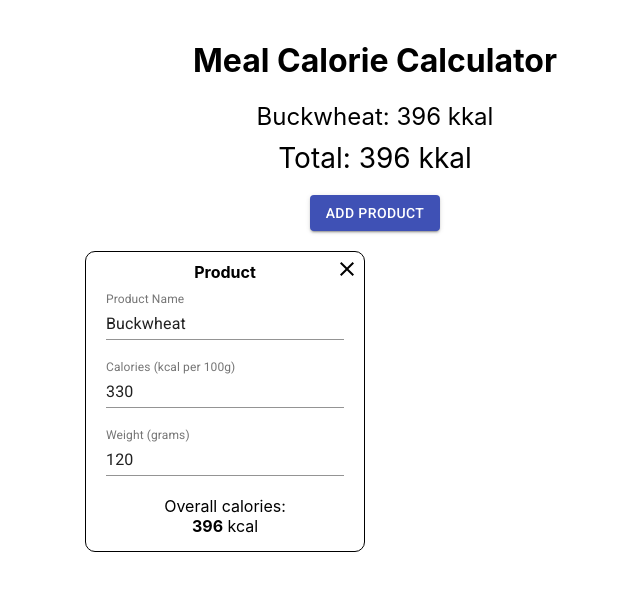
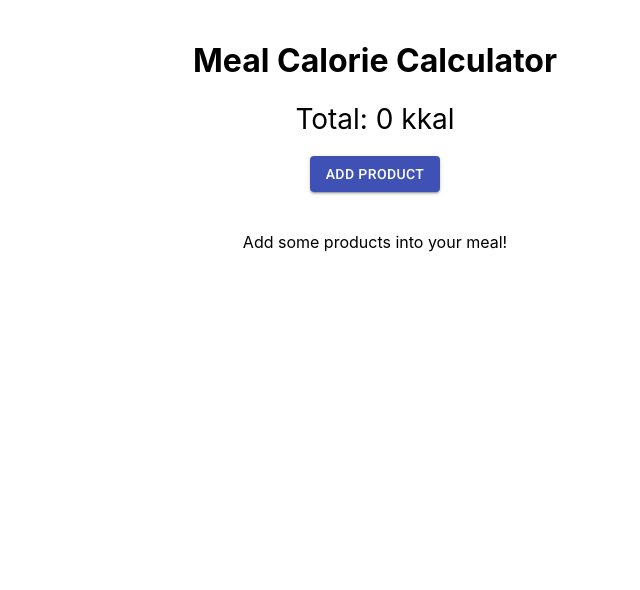
Before and after one commit to volodfast/react-calorie-calc, a React (Create React App) app: page / in a window 1280 px wide. Shown: the top 590 px of the page, without its empty margins (265-905 px from the left). Built offline with nearby package versions, Linux system fonts and the light colour scheme.

Commit message:
Remove initial product list placeholder

```diff
--- a/src/modules/meal/containers/MealCalorieCalculator/MealCalorieCalculator.tsx
+++ b/src/modules/meal/containers/MealCalorieCalculator/MealCalorieCalculator.tsx
@@ -7,23 +7,10 @@ import ProductForm from 'modules/product/components/ProductForm';
 import { useProductList } from './MealCalorieCalculator.hook';
 // styles
 import { useMealCalorieCalculatorStyles } from './MealCalorieCalculator.styled';
-// interfaces
-import { MealCalculatorState } from './MealCalorieCalculator.interface';
-
-const initialMealCalculatorState: MealCalculatorState = {
-  productList: [
-    {
-      id: nanoid(),
-      name: 'Buckwheat',
-      caloriesPer100g: 330,
-      weight: 120,
-    },
-  ],
-};
 
 const MealCalorieCalculator: FC = () => {
   const { productList, addProduct, changeProduct, removeProduct } =
-    useProductList(initialMealCalculatorState);
+    useProductList();
 
   const total = productList.reduce((acc, product) => {
     return acc + (product.weight * product.caloriesPer100g) / 100;
```
